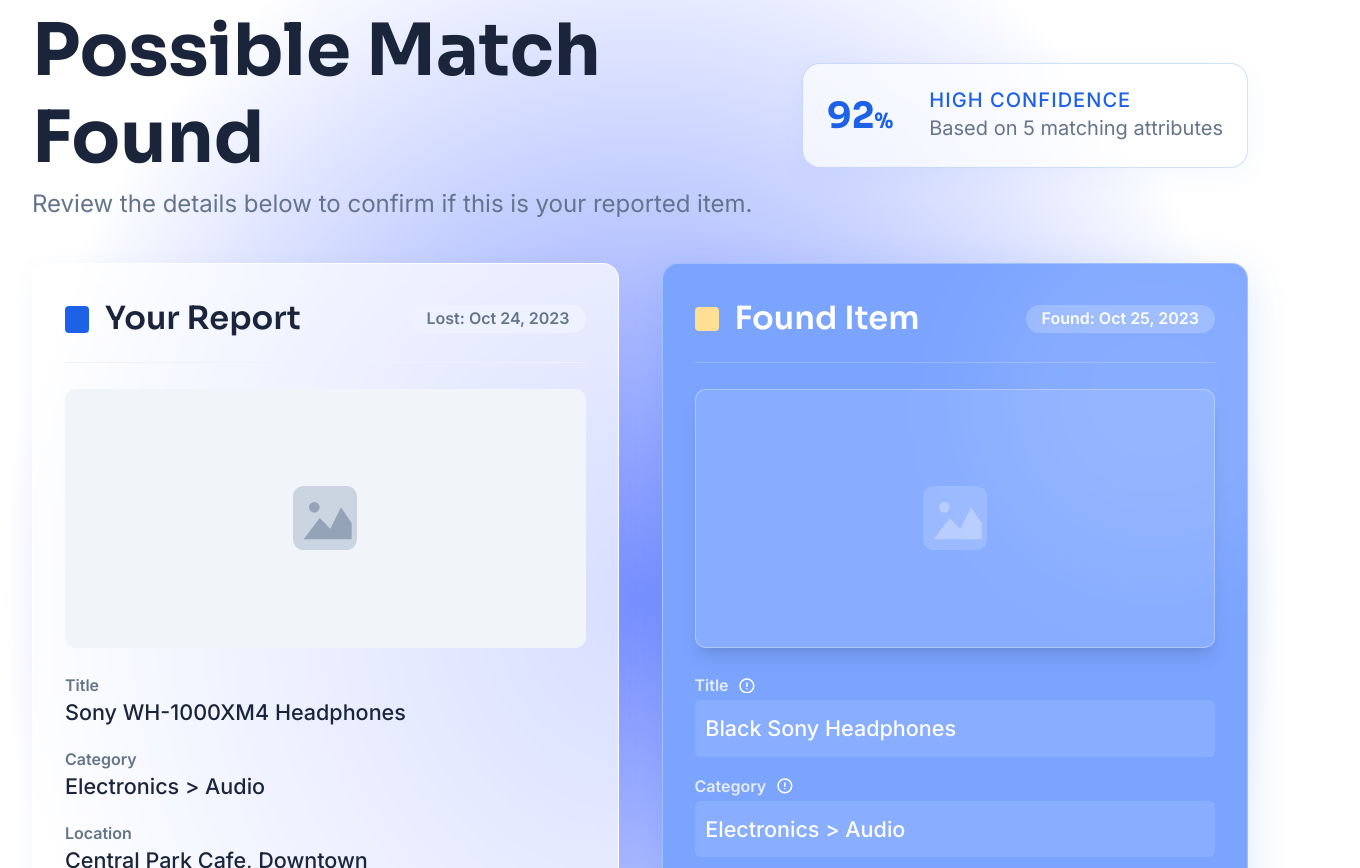
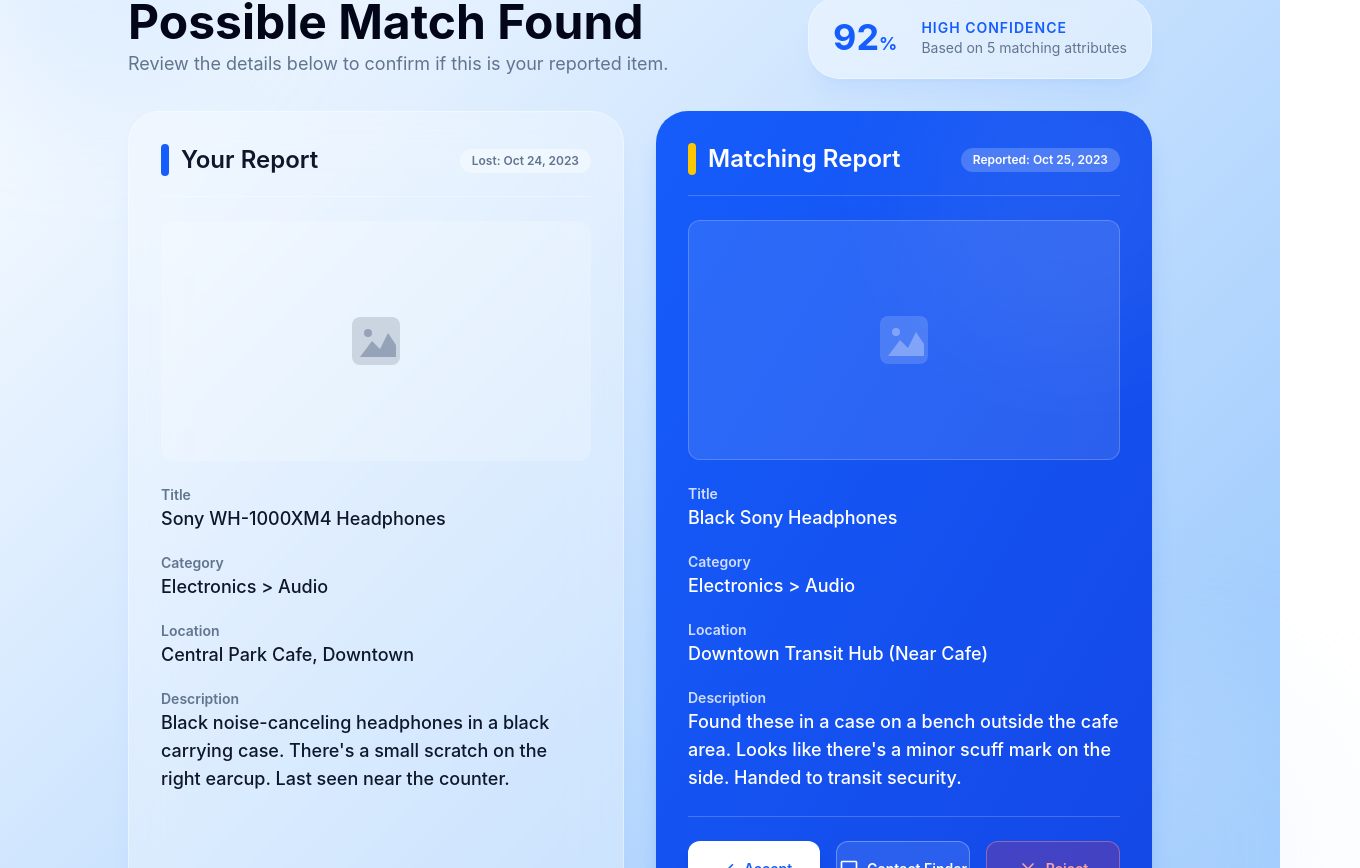
Before and after one commit to malshi1014/Findora, a React (Vite) app in the folder findora-frontend/: page /possible-match in a window 1280 px wide. Shown: the part 139-1007 px from the top of the page, 1360 px wide, since content can reach past the window. Built offline with nearby package versions, Linux system fonts and the light colour scheme; no server answers.

Commit message:
Edit  possible Match page

```diff
--- a/findora-frontend/src/pages/dashboard/PossibleMatch.jsx
+++ b/findora-frontend/src/pages/dashboard/PossibleMatch.jsx
@@ -3,106 +3,99 @@ import Navbar from "../../components/Navbar/Navbar";
 
 function PossibleMatch() {
   return (
-    <div className="min-h-screen relative" style={{ background: "radial-gradient(ellipse 50% 50% at 50% 50%, #7890FF 0%, white 100%)" }}>
+    <div className="min-h-screen relative" style={{ background: "linear-gradient(135deg, #ffffff 0%, #93c5fd 100%)" }}>
+      <div className="absolute -left-20 -top-20 w-80 h-80 rounded-full bg-blue-300/20 blur-3xl pointer-events-none" />
+      <div className="absolute -right-20 -bottom-20 w-96 h-96 rounded-full bg-blue-100/20 blur-3xl pointer-events-none" />
 
       <Navbar hideAuth />
 
-      <div className="flex items-center justify-center p-6 sm:p-8">
-      <div className="w-full max-w-[1920px] mx-auto">
+      <div className="relative z-10 flex items-start justify-center p-6 sm:p-8">
+        <div className="w-full max-w-5xl mx-auto">
 
-        {/* Back to Matches */}
-        <Link to="/matches" className="inline-flex items-center gap-3 text-[#64748B] text-xl font-medium font-['Inter'] leading-[25.2px] tracking-[1.05px] hover:text-blue-600 transition mb-8">
-          <svg width="14" height="14" viewBox="0 0 14 14" fill="none" xmlns="http://www.w3.org/2000/svg">
-            <path d="M14 6H3.41L8.71 0.71L7.29 -0.71L-0.71 7.29L7.29 15.29L8.71 13.88L3.41 8.59H14V6Z" fill="#64748B"/>
+          <Link to="/matches" className="inline-flex items-center gap-2 text-slate-500 text-sm font-medium hover:text-blue-600 transition mb-6">
+            <svg width="14" height="14" viewBox="0 0 14 14" fill="none" stroke="currentColor" strokeWidth="1.5" strokeLinecap="round" strokeLinejoin="round">
+              <path d="M11 7H3M7 3L3 7L7 11" />
             </svg>
             Back to Matches
           </Link>
 
-        {/* Header + Confidence Card */}
-        <div className="flex flex-col xl:flex-row justify-between items-start xl:items-center gap-8 mb-10">
-          <div className="max-w-[814px]">
-            <h1 className="text-[#1A253C] text-5xl xl:text-[72px] font-bold font-['Sora'] leading-tight xl:leading-[86.4px]">
-              Possible Match Found
-            </h1>
-            <p className="text-[#64748B] text-xl xl:text-2xl font-normal font-['Inter'] leading-[38.4px] mt-1">
-              Review the details below to confirm if this is your reported item.
-            </p>
+          <div className="flex flex-col lg:flex-row justify-between items-start lg:items-center gap-6 mb-8">
+            <div>
+              <h1 className="text-4xl lg:text-5xl font-bold text-slate-950">Possible Match Found</h1>
+              <p className="text-slate-500 text-lg mt-1">Review the details below to confirm if this is your reported item.</p>
             </div>
 
-          <div className="w-full xl:w-auto px-6 py-6 bg-[rgba(255,255,255,0.70)] backdrop-blur-[15px] rounded-[18px] border border-[rgba(29,97,231,0.20)] shadow-[0_6px_30px_rgba(29,97,231,0.05)] flex items-center gap-9 shrink-0">
+            <div className="w-full lg:w-auto px-6 py-5 bg-white/40 backdrop-blur-xl rounded-[2rem] border border-white/40 shadow-xl shadow-blue-600/5 flex items-center gap-6 shrink-0">
               <div className="text-center">
-              <span className="text-[#1D61E7] text-4xl font-bold font-['Sora'] leading-[50.4px]">92</span>
-              <span className="text-[#1D61E7] text-[21px] font-bold font-['Sora'] leading-[30px]">%</span>
+                <span className="text-blue-600 text-4xl font-bold">92</span>
+                <span className="text-blue-600 text-lg font-bold">%</span>
               </div>
               <div>
-              <p className="text-[#1D61E7] text-xl font-medium font-['Inter'] uppercase leading-[25.2px] tracking-[1.05px]">HIGH CONFIDENCE</p>
-              <p className="text-[#64748B] text-xl font-normal font-['Inter'] leading-[30px]">Based on 5 matching attributes</p>
+                <p className="text-blue-600 text-sm font-semibold uppercase tracking-[1px]">High Confidence</p>
+                <p className="text-slate-500 text-sm">Based on 5 matching attributes</p>
               </div>
             </div>
           </div>
 
-        {/* Two-Column Comparison */}
-        <div className="flex flex-col xl:flex-row gap-[43px]">
+          <div className="grid gap-8 lg:grid-cols-2">
 
-          {/* Your Report */}
-          <div className="flex-1 p-8 bg-[rgba(255,255,255,0.70)] backdrop-blur-[13.48px] rounded-[16.17px] border border-[rgba(255,255,255,0.90)] shadow-[0_5.39px_26.95px_rgba(29,97,231,0.05)]">
-            <div className="flex items-center gap-4 pb-5 border-b border-[#EEF2FF]">
-              <div className="w-6 h-[27px] bg-[#1D61E7] rounded" />
-              <h2 className="text-[#1A253C] text-[32px] font-semibold font-['Sora'] leading-[45.28px]">Your Report</h2>
+            <div className="p-8 bg-white/30 backdrop-blur-xl rounded-[2rem] border border-white/40 shadow-xl shadow-blue-600/5">
+              <div className="flex items-center gap-3 pb-5 border-b border-white/30">
+                <div className="w-2 h-8 bg-blue-600 rounded" />
+                <h2 className="text-2xl font-semibold text-slate-900">Your Report</h2>
                 <div className="flex-1 text-right">
-                <span className="inline-block px-4 py-1 bg-[#EEF2FF] rounded-full text-[#64748B] text-base font-semibold font-['Inter'] leading-[19.41px]">Lost: Oct 24, 2023</span>
+                  <span className="inline-block px-3 py-1 bg-white/40 rounded-full text-slate-500 text-xs font-semibold">Lost: Oct 24, 2023</span>
                 </div>
               </div>
-            <div className="mt-[26px] h-[259px] bg-[#F1F5F9] rounded-[10.78px] overflow-hidden flex items-center justify-center">
-              <svg width="64" height="64" viewBox="0 0 24 24" fill="none">
+              <div className="mt-6 h-60 bg-white/20 rounded-xl flex items-center justify-center">
+                <svg width="48" height="48" viewBox="0 0 24 24" fill="none">
                   <rect width="24" height="24" rx="4" fill="#CBD5E1"/>
                   <path d="M4 20L10 12L14 16L18 8L22 14V20H4Z" fill="#94A3B8"/>
                   <circle cx="8" cy="8" r="2" fill="#94A3B8"/>
                 </svg>
               </div>
-            <div className="mt-7 space-y-5">
+              <div className="mt-6 space-y-5">
                 <ReportField label="Title" value="Sony WH-1000XM4 Headphones" />
                 <ReportField label="Category" value="Electronics > Audio" />
                 <ReportField label="Location" value="Central Park Cafe, Downtown" />
-              <ReportField label="Description" value="Black noise-canceling headphones in a black carrying case. There's a small scratch on the right earcup. Last seen near the counter." description />
+                <ReportField label="Description" value="Black noise-canceling headphones in a black carrying case. There's a small scratch on the right earcup. Last seen near the counter." />
               </div>
             </div>
 
-          {/* Found Item */}
-          <div className="flex-1 p-8 bg-[#7BA4FF] backdrop-blur-[16.85px] rounded-[16.17px] border border-[rgba(255,255,255,0.30)] shadow-[0_10.78px_43.13px_rgba(29,97,231,0.15)] relative overflow-hidden">
-            <div className="absolute w-[345px] h-[345px] -right-20 -top-10 rounded-full bg-white/10 blur-[53.91px]" />
-            <div className="flex items-center gap-4 pb-5 border-b border-white/20 relative z-10">
-              <div className="w-6 h-6 bg-[#FFDF93] rounded" />
-              <h2 className="text-white text-[32px] font-semibold font-['Sora'] leading-[45.28px]">Found Item</h2>
+            <div className="p-8 bg-gradient-to-br from-blue-600 to-blue-700 rounded-[2rem] shadow-xl shadow-blue-600/20 relative overflow-hidden">
+              <div className="absolute w-80 h-80 -right-20 -top-20 rounded-full bg-white/5 blur-3xl pointer-events-none" />
+              <div className="flex items-center gap-3 pb-5 border-b border-white/20 relative z-10">
+                <div className="w-2 h-8 bg-yellow-400 rounded" />
+                <h2 className="text-2xl font-semibold text-white">Matching Report</h2>
                 <div className="flex-1 text-right">
-                <span className="inline-block px-4 py-1 bg-white/20 rounded-full text-white text-base font-semibold font-['Inter'] leading-[19.41px]">Found: Oct 25, 2023</span>
+                  <span className="inline-block px-3 py-1 bg-white/20 rounded-full text-white text-xs font-semibold">Reported: Oct 25, 2023</span>
                 </div>
               </div>
-            <div className="mt-[26px] h-[259px] bg-white/10 rounded-[10.78px] overflow-hidden border border-white/30 shadow-[0_5.39px_8.09px_-5.39px_rgba(0,0,0,0.10),0_13.48px_20.21px_-4.04px_rgba(0,0,0,0.10)] flex items-center justify-center relative z-10">
-              <svg width="64" height="64" viewBox="0 0 24 24" fill="none">
+              <div className="mt-6 h-60 bg-white/10 rounded-xl border border-white/20 flex items-center justify-center relative z-10">
+                <svg width="48" height="48" viewBox="0 0 24 24" fill="none">
                   <rect width="24" height="24" rx="4" fill="rgba(255,255,255,0.15)"/>
                   <path d="M4 20L10 12L14 16L18 8L22 14V20H4Z" fill="rgba(255,255,255,0.3)"/>
                   <circle cx="8" cy="8" r="2" fill="rgba(255,255,255,0.3)"/>
                 </svg>
               </div>
-            <div className="mt-7 space-y-5 relative z-10">
-              <FoundField label="Title" value="Black Sony Headphones" icon />
-              <FoundField label="Category" value="Electronics > Audio" icon />
-              <FoundField label="Location" value="Downtown Transit Hub (Near Cafe)" icon />
-              <FoundField label="Description" value="Found these in a case on a bench outside the cafe area. Looks like there's a minor scuff mark on the side. Handed to transit security." noIcon description />
+              <div className="mt-6 space-y-5 relative z-10">
+                <FoundField label="Title" value="Black Sony Headphones" />
+                <FoundField label="Category" value="Electronics > Audio" />
+                <FoundField label="Location" value="Downtown Transit Hub (Near Cafe)" />
+                <FoundField label="Description" value="Found these in a case on a bench outside the cafe area. Looks like there's a minor scuff mark on the side. Handed to transit security." />
               </div>
-            <div className="mt-8 pt-8 border-t border-white/20 flex flex-col sm:flex-row gap-[21.56px] relative z-10">
-              <button className="flex-1 h-20 bg-white rounded-[10.78px] shadow-[0_1.35px_2.7px_-1.35px_rgba(0,0,0,0.10),0_1.35px_4.04px_rgba(0,0,0,0.10)] flex items-center justify-center gap-3 hover:bg-gray-50 transition">
-                <svg width="27" height="22" viewBox="0 0 24 24" fill="none">
-                  <path d="M9 16.17L4.83 12l-1.42 1.41L9 19 21 7l-1.41-1.41L9 16.17z" fill="#1D61E7"/>
-                </svg>
-                <span className="text-[#1D61E7] text-lg font-medium font-['Inter'] leading-[22.64px] tracking-[0.94px]">This Is My Item</span>
+              <div className="mt-6 pt-6 border-t border-white/20 flex flex-col sm:flex-row gap-4 relative z-10">
+                <button className="flex-1 h-14 bg-white rounded-xl flex items-center justify-center gap-2 hover:bg-gray-50 hover:scale-[1.03] active:scale-95 transition-all duration-200 text-sm font-semibold text-blue-600 shadow-lg">
+                  <svg width="20" height="20" viewBox="0 0 24 24" fill="none"><path d="M9 16.17L4.83 12l-1.42 1.41L9 19 21 7l-1.41-1.41L9 16.17z" fill="currentColor"/></svg>
+                  Accept
                 </button>
-              <button className="flex-1 h-20 bg-white/10 rounded-[10.78px] border border-white/50 flex items-center justify-center gap-3 hover:bg-white/20 transition">
-                <svg width="27" height="27" viewBox="0 0 24 24" fill="none">
-                  <path d="M20 2H4c-1.1 0-2 .9-2 2v18l4-4h14c1.1 0 2-.9 2-2V4c0-1.1-.9-2-2-2zm0 14H5.17L4 17.17V4h16v12z" fill="white"/>
-                </svg>
-                <span className="text-white text-lg font-medium font-['Inter'] leading-[22.64px] tracking-[0.94px]">Contact<br className="hidden sm:block" /> Finder</span>
+                <button className="flex-1 h-14 bg-white/10 rounded-xl border border-white/30 flex items-center justify-center gap-2 hover:bg-white/20 hover:scale-[1.03] active:scale-95 transition-all duration-200 text-sm font-semibold text-white">
+                  <svg width="20" height="20" viewBox="0 0 24 24" fill="none"><path d="M20 2H4c-1.1 0-2 .9-2 2v18l4-4h14c1.1 0 2-.9 2-2V4c0-1.1-.9-2-2-2zm0 14H5.17L4 17.17V4h16v12z" fill="currentColor"/></svg>
+                  Contact Finder
+                </button>
+                <button className="flex-1 h-14 bg-red-500/20 rounded-xl border border-red-300/40 flex items-center justify-center gap-2 hover:bg-red-500/40 hover:border-red-300/60 hover:scale-[1.03] active:scale-95 transition-all duration-200 text-sm font-semibold text-red-300">
+                  <svg width="20" height="20" viewBox="0 0 24 24" fill="none" stroke="currentColor" strokeWidth="2" strokeLinecap="round"><path d="M18 6L6 18"/><path d="M6 6L18 18"/></svg>
+                  Reject
                 </button>
               </div>
             </div>
@@ -113,30 +106,20 @@ function PossibleMatch() {
   );
 }
 
-function ReportField({ label, value, description }) {
+function ReportField({ label, value }) {
   return (
     <div>
-      <p className="text-[#64748B] text-base font-semibold font-['Inter'] leading-[19.41px]">{label}</p>
-      <p className={`text-xl xl:text-[21.56px] font-['Inter'] leading-[34.5px] ${description ? 'text-[#64748B] font-normal' : 'text-[#1A253C] font-medium'}`}>{value}</p>
+      <p className="text-slate-500 text-sm font-semibold">{label}</p>
+      <p className="text-slate-900 text-lg font-medium">{value}</p>
     </div>
   );
 }
 
-function FoundField({ label, value, icon, noIcon, description }) {
+function FoundField({ label, value }) {
   return (
     <div>
-      <div className="flex items-center gap-[10.78px] mb-[5.39px]">
-        <p className="text-[rgba(255,255,255,0.80)] text-base font-semibold font-['Inter'] leading-[19.41px]">{label}</p>
-        {icon && (
-          <svg width="15.72" height="15.72" viewBox="0 0 16 16" fill="none" xmlns="http://www.w3.org/2000/svg">
-            <circle cx="8" cy="8" r="7" stroke="white" strokeWidth="1.5" />
-            <path d="M8 5V8.5M8 11V10.98" stroke="white" strokeWidth="1.5" strokeLinecap="round" />
-          </svg>
-        )}
-      </div>
-      <div className={`w-full p-[10.78px] rounded-[5.39px] ${noIcon ? '' : 'bg-[rgba(255,255,255,0.10)]'}`}>
-        <p className={`text-xl xl:text-[21.56px] font-['Inter'] leading-[34.5px] ${description ? 'text-[rgba(255,255,255,0.90)] font-normal' : 'text-white font-medium'}`}>{value}</p>
-      </div>
+      <p className="text-white/80 text-sm font-semibold">{label}</p>
+      <p className="text-white text-lg font-medium">{value}</p>
     </div>
   );
 }
```
Lines whose indentation alone changed are shown as unchanged.
